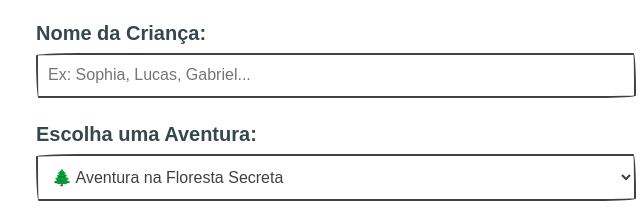
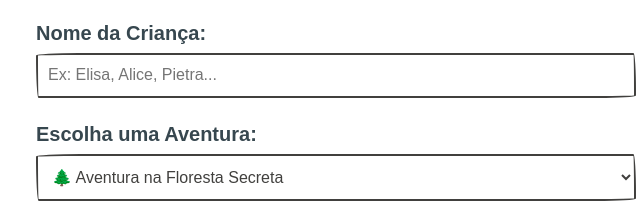
Before and after one commit to SantosWN/Livro-Magico, a plain HTML site: page index.html in a window 1280 px wide. Shown: the part 345-568 px from the top of the page, 304-944 px from the left. Drawn offline with nearby package versions, Linux system fonts and the light colour scheme; a web font is replaced by a local one.

Commit message:
Atualizar os nomes dos filhos do exemplo
Atualizamos os nomes de exemplo exibidos no campo de entrada “nome do filho” para utilizar um conjunto mais recente de nomes de exemplo.

```diff
--- a/index.html
+++ b/index.html
@@ -91,7 +91,7 @@
             id="child-name"
             maxlength="30"
             autocomplete="off"
-            placeholder="Ex: Sophia, Lucas, Gabriel..."
+            placeholder="Ex: Elisa, Alice, Pietra..."
           />
 
         </div>
```
